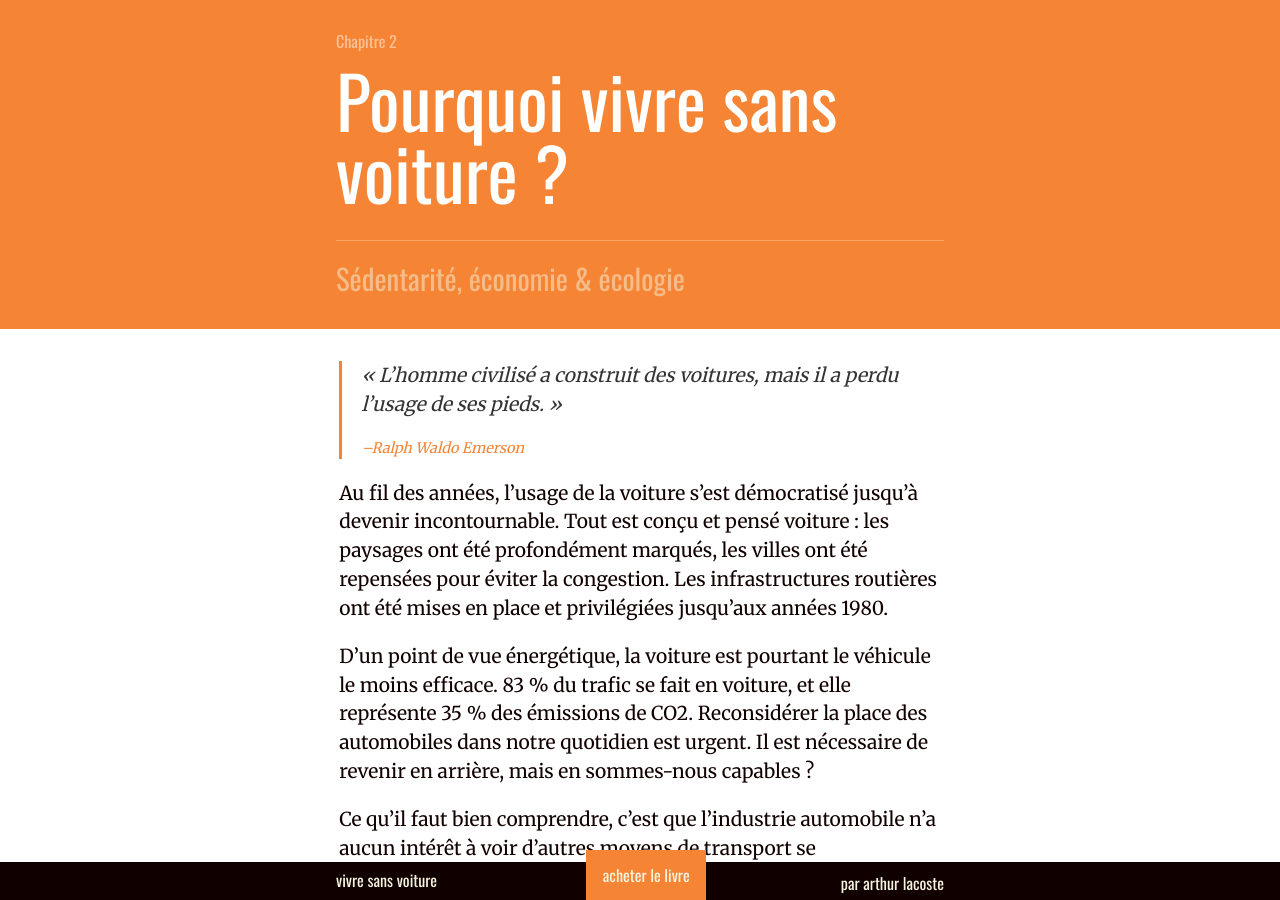
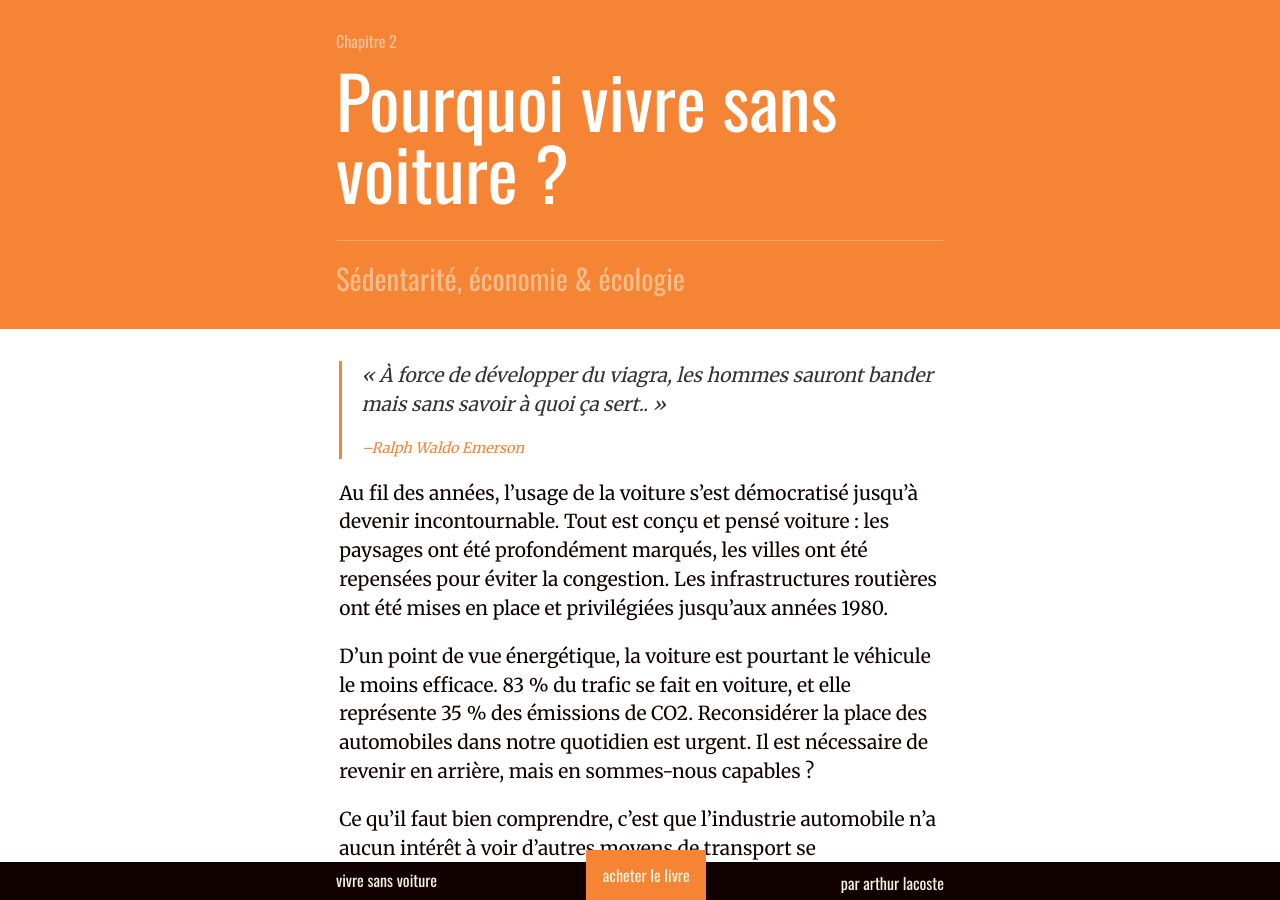
Before and after one commit to arthurlacoste/vivre-sans-voiture, a Jekyll site: the page built from src/2-pourquoi-vivre-sans-voiture.md, in a window 1280 px wide and 900 px high. Built offline with Jekyll 4.4.1, drawn with Linux system fonts in a browser that asks for light colours; nearby versions of some CDN libraries.

Commit message:
Update 2-pourquoi-vivre-sans-voiture.md
Changed quote. Muche better. Very wow.

```diff
--- a/src/2-pourquoi-vivre-sans-voiture.md
+++ b/src/2-pourquoi-vivre-sans-voiture.md
@@ -7,7 +7,7 @@ permalink: /2-pourquoi-vivre-sans-voiture/
 nextChapter: /3-citadin-campagnard/
 ---
 
-> «&nbsp;L’homme civilisé a construit des voitures, mais il a perdu l’usage de ses pieds.&nbsp;»
+> «&nbsp;À force de développer du viagra, les hommes sauront bander mais sans savoir à quoi ça sert..&nbsp;»
 >
 > <cite>Ralph Waldo Emerson</cite>
 
```
